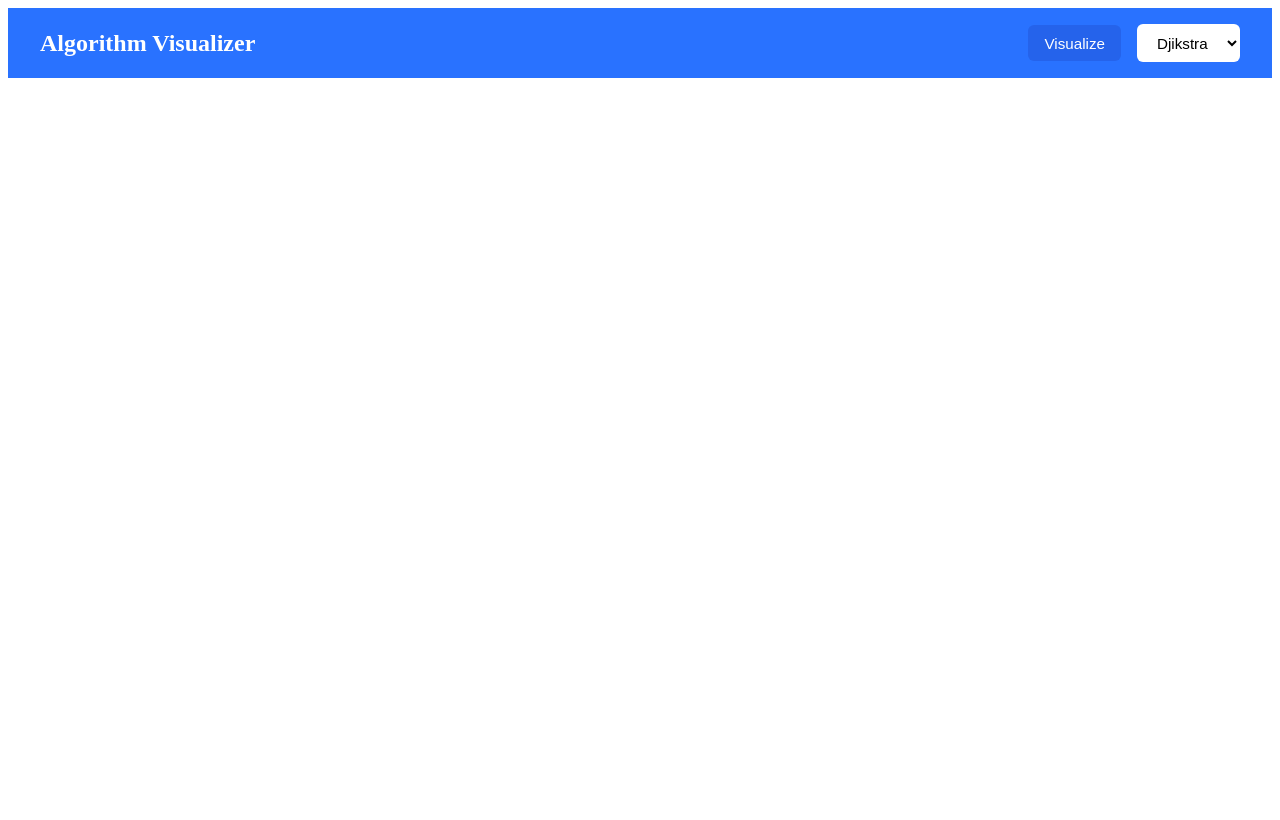
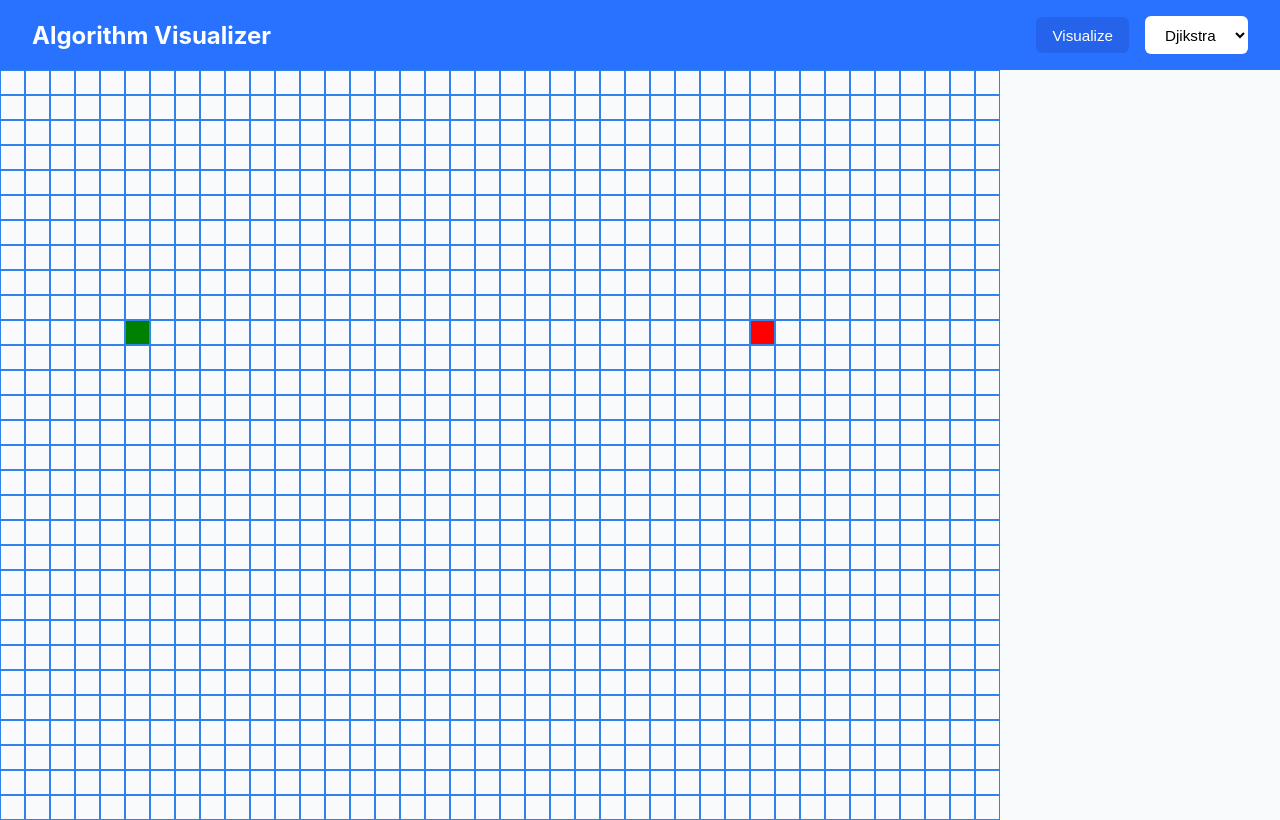
Before and after one commit to KanishkRichhariya107/Path_Finder, a React (Vite) app: page / in a window 1280 px wide. Built offline with nearby package versions, Linux system fonts and the light colour scheme.

Commit message:
made the static grid

```diff
--- a/src/App.jsx
+++ b/src/App.jsx
@@ -1,9 +1,11 @@
 import { useState } from 'react'
 import Navbar from './components/Navbar/Navbar'
+import Grid from './components/Grid/Grid'
 function App() {
   return (
       <>
-      <Navbar></Navbar>
+      <Navbar/>
+      <Grid/>
       </>
   )
 }
--- a/src/components/Grid/Grid.jsx
+++ b/src/components/Grid/Grid.jsx
@@ -0,0 +1,31 @@
+import React, { useState } from 'react'
+import { CreateGrid } from '../../utils/CreateGrid'
+import Node from '../Node/Node'
+
+const Grid = () => {
+    const [grid,setGrid]=useState(CreateGrid(30,40))
+    console.log(grid)
+  return (
+    <div>
+      {
+        grid.map((row,rowIndex)=>(
+
+        <div key={rowIndex} style={{display:'flex'}}>
+            {
+
+                row.map((node)=>(
+                    <Node
+                    key={`${node.row}-${node.col}`}
+                    node={node}
+                    />
+                ))
+            }
+
+        </div>
+        ))
+      }
+    </div>
+  )
+}
+
+export default Grid
--- /dev/null
+++ b/src/components/Node/Node.css
@@ -0,0 +1,17 @@
+.node {
+  width: 25px;
+  height: 25px;
+
+  border: 1px solid #3082ef;
+}
+
+.start {
+  background-color: green;
+}
+
+.finish {
+  background-color: red;
+}
+.wall{
+    background-color: rgb(35, 34, 34);
+}
--- a/src/components/Node/Node.jsx
+++ b/src/components/Node/Node.jsx
@@ -0,0 +1,15 @@
+import React from 'react'
+import './Node.css'
+const Node = ({node}) => {
+  return (
+    <div className={`node
+    ${node.isStart ?"start":""}
+    ${node.isEnd?"finish":""}
+    ${node.isWall?"wall":""}
+    `}>
+
+    </div>
+  )
+}
+
+export default Node
--- a/src/index.css
+++ b/src/index.css
@@ -0,0 +1,10 @@
+* {
+  margin: 0;
+  padding: 0;
+  box-sizing: border-box;
+}
+
+body {
+  font-family: Inter, Arial, sans-serif;
+  background-color: #f8fafc;
+}
--- /dev/null
+++ b/src/utils/CreateGrid.jsx
@@ -0,0 +1,26 @@
+export function CreateNode(row,col){
+    const node= {
+        row,
+        col,
+        isStart: row==10&&col==5,
+        isEnd: row==10&&col==30,
+        isVisited: false,
+        isWall: false,
+        PreviousNode: null,
+        }
+        return node;
+}
+
+export function CreateGrid(row,col){
+
+    const grid=[]
+    for( let i=0;i<row;i++){
+        const currRow=[]
+        for(let j=0;j<col;j++){
+            currRow.push(CreateNode(i,j));
+        }
+        grid.push(currRow);
+    }
+    return grid
+
+}
```
